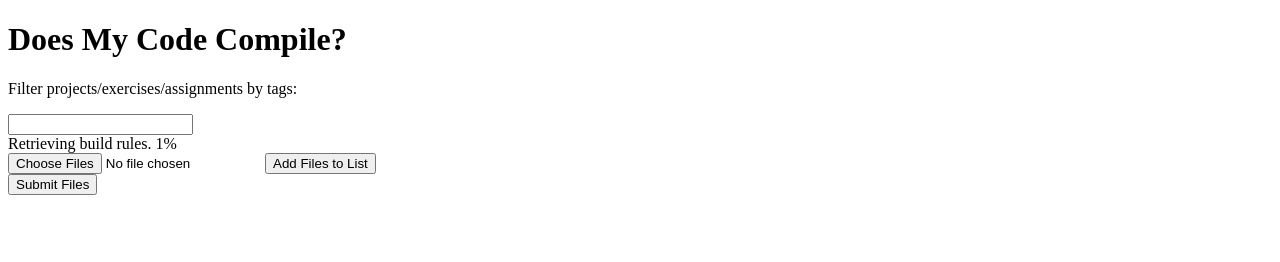
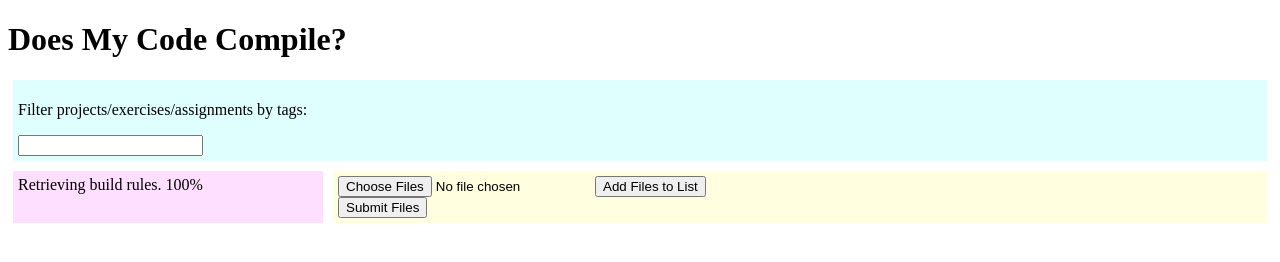
Before and after one commit to benjaminy/DoesMyCodeCompile, a plain HTML site: page Source/index.html in a window 1280 px wide. Drawn offline with Linux system fonts and the light colour scheme; no server answers.

Commit message:
Starting to actually take shape

```diff
--- /dev/null
+++ b/Source/dmcc.css
@@ -0,0 +1,33 @@
+#filter_box {
+    margin: 5px;
+    padding: 5px;
+    background-color: #DFFFFF;
+}
+
+#builds {
+    margin: 5px;
+    padding: 5px;
+    background-color: #FFDFFF;
+}
+
+#submission-box {
+    margin: 5px;
+    padding: 5px;
+    background-color: #FFFFDF;
+}
+
+.container {
+    display: flex;
+}
+
+.fixed {
+    width: 300px;
+}
+
+.flex-item {
+    flex-grow: 1;
+}
+
+.build-item {
+    display: block;
+}
--- a/Source/dmcc.js
+++ b/Source/dmcc.js
@@ -24,7 +24,8 @@ function buildsProgress( evt ) {
     if( evt.lengthComputable ) {
         var percentComplete = evt.loaded / evt.total;
         // console.log( percentComplete );
-        builds_div.innerHTML = "Retrieving build rules. "+percentComplete+"%";
+        builds_div.innerHTML = "Retrieving build rules. "+
+            ( 100.0 * percentComplete ).toFixed( 0 ) +"%";
     }
     else {
         builds_div.innerHTML = "Retrieving build rules. ???%";
@@ -32,7 +33,7 @@ function buildsProgress( evt ) {
 }
 
 function buildsComplete( evt ) {
-    alert( "The transfer is complete." );
+    console.log( "The transfer is complete." );
     console.log( evt );
     console.log( this );
     builds = JSON.parse( this.responseText );
@@ -40,11 +41,19 @@ function buildsComplete( evt ) {
     removeAllChildren( builds_div );
     for( var i = 0; i < builds.length; i++ )
     {
+        var id = "build_rule_"+i;
+        var lelem = document.createElement( "label" );
+        lelem.for = id;
+        lelem.className = "build-item";
+        builds_div.appendChild( lelem );
         var ielem = document.createElement( "input" );
-        ielem.type = "radio";
-        ielem.name = "build_rule";
-        ielem.value = builds[i].path;
-        builds_div.appendChild( ielem );
+        ielem.id    = id;
+        ielem.type  = "radio";
+        ielem.name  = "build_rule";
+        lelem.appendChild( ielem );
+        var selem = document.createElement( "span" );
+        selem.innerHTML = builds[i].path;
+        lelem.appendChild( selem );
         console.log( ielem );
     }
 
--- a/Source/index.html
+++ b/Source/index.html
@@ -2,16 +2,19 @@
 <html>
 <head>
 <title>Does My Code Compile?</title>
+<link rel="stylesheet" type="text/css" href="dmcc.css" media="screen" />
 </head>
 <body onload="loadDMCC()">
 <h1>Does My Code Compile?</h1>
 
+<div id="filter_box">
 <p>Filter projects/exercises/assignments by tags:</p>
 <input id="tag_filter" type="text" value="" onchange="alert('g2014-2015')">
-
-<div id="builds">
 </div>
 
+<div class="container">
+  <div class="fixed" id="builds"></div>
+  <div class="flex-item" id="submission-box">
     <form id="add_form" action="ERROR_DO_NOT_SUBMIT_FORM" method="POST">
       <input id="file_input" type="file" name="file[]" multiple>
       <button id="add_files_btn" type="submit">Add Files to List</button>
@@ -21,6 +24,8 @@
       <div id="file_container"></div>
       <button id="submit_files_btn" type="submit">Submit Files</button>
     </form>
+  </div>
+</div>
 
 <script type="text/javascript" src="dmcc.js"></script>
 </body>
```
Also changed, not shown: 2 other files. Lines whose indentation alone changed are shown as unchanged.
